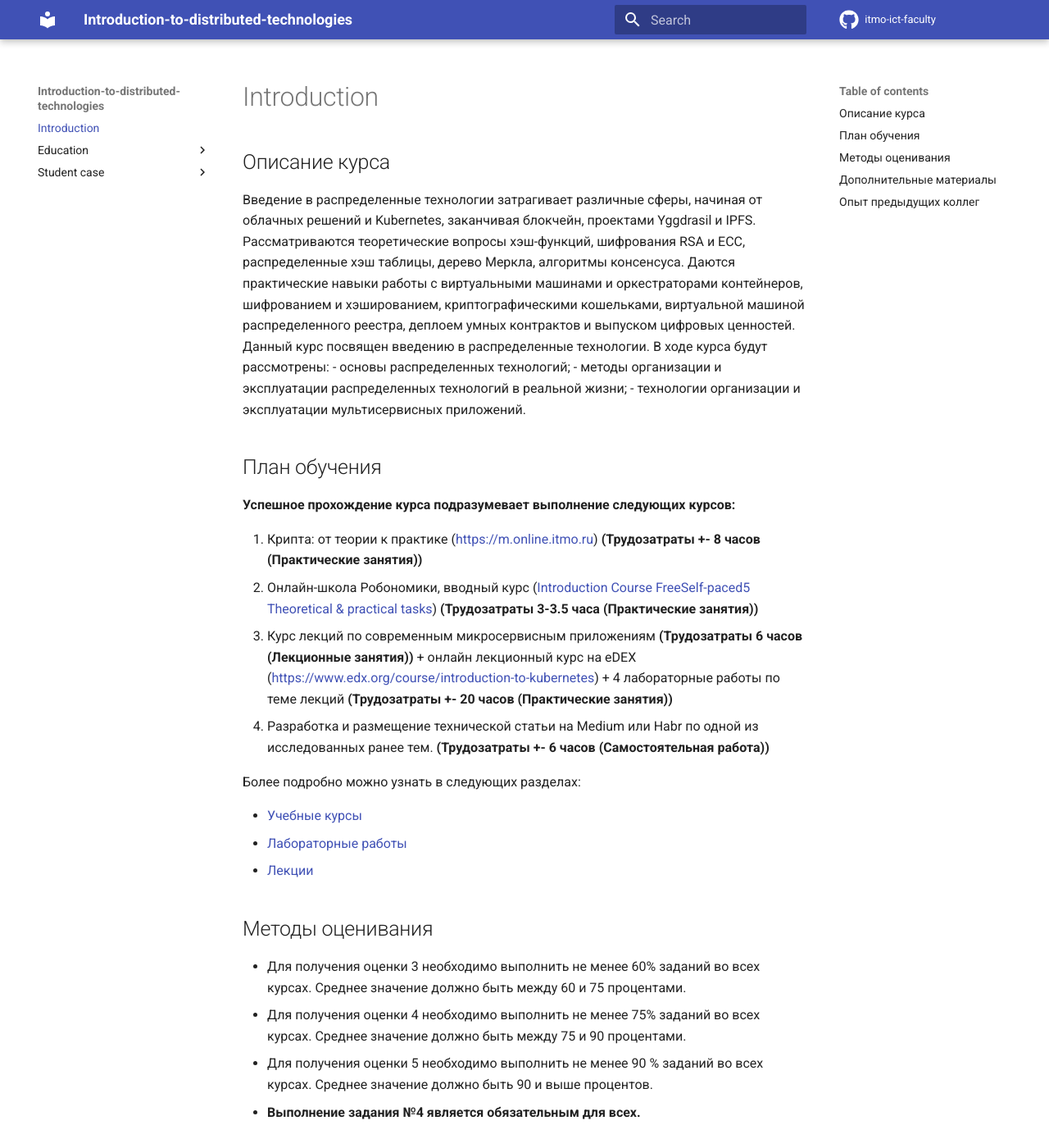
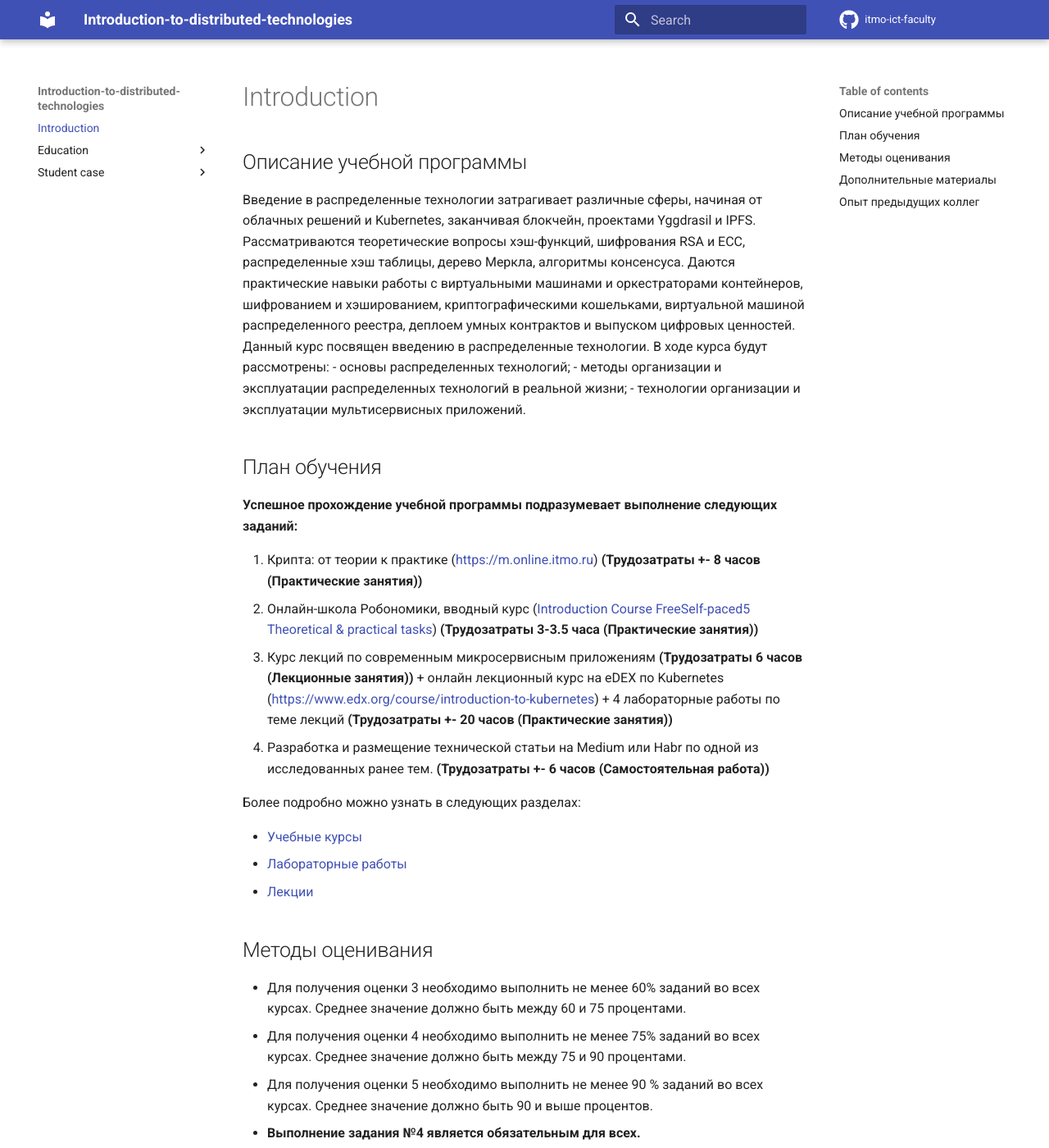
Before and after one commit to itmo-ict-faculty/introduction-to-distributed-technologies, an MkDocs documentation site: the page built from docs/index.md, in a window 1280 px wide and 1400 px high. Shown: the whole window at 82% size. Built offline with MkDocs 1.6.1 and Material for MkDocs 9.7.7, drawn with Linux system fonts in a browser that asks for light colours; comment, search, counter and statistics services are not loaded.

Commit message:
fix some mistake

```diff
--- a/docs/index.md
+++ b/docs/index.md
@@ -1,4 +1,4 @@
-## Описание курса
+## Описание учебной программы
 Введение в распределенные технологии затрагивает различные сферы, начиная от облачных решений и Kubernetes, заканчивая блокчейн, проектами Yggdrasil и IPFS.
 Рассматриваются теоретические вопросы хэш-функций, шифрования RSA и ECC, распределенные хэш таблицы, дерево Меркла, алгоритмы консенсуса. Даются практические навыки работы с виртуальными машинами и оркестраторами контейнеров, шифрованием и хэшированием, криптографическими кошельками, виртуальной машиной распределенного реестра, деплоем умных контрактов и выпуском цифровых ценностей.
 Данный курс посвящен введению в распределенные технологии. В ходе курса будут рассмотрены:
@@ -7,11 +7,11 @@
 - технологии организации и эксплуатации мультисервисных приложений.
 
 ## План обучения
-**Успешное прохождение курса подразумевает выполнение следующих курсов:**
+**Успешное прохождение учебной программы подразумевает выполнение следующих заданий:**
 
 1. Крипта: от теории к практике ([https://m.online.itmo.ru](https://m.online.itmo.ru)) **(Трудозатраты +- 8 часов (Практические занятия))**
 2. Онлайн-школа Робономики, вводный курс ([Introduction Course FreeSelf-paced5 Theoretical & practical tasks](https://robonomics.academy/online-courses/introduction-course)) **(Трудозатраты 3-3.5 часа (Практические занятия))**
-3. Курс лекций по современным микросервисным приложениям **(Трудозатраты 6 часов (Лекционные занятия))** + онлайн лекционный курс на eDEX ([https://www.edx.org/course/introduction-to-kubernetes](https://www.edx.org/course/introduction-to-kubernetes)) + 4 лабораторные работы по теме лекций **(Трудозатраты +- 20 часов (Практические занятия))**
+3. Курс лекций по современным микросервисным приложениям **(Трудозатраты 6 часов (Лекционные занятия))** + онлайн лекционный курс на eDEX по Kubernetes ([https://www.edx.org/course/introduction-to-kubernetes](https://www.edx.org/course/introduction-to-kubernetes)) + 4 лабораторные работы по теме лекций **(Трудозатраты +- 20 часов (Практические занятия))**
 4. Разработка и размещение технической статьи на Medium или Habr по одной из исследованных ранее тем. **(Трудозатраты +- 6 часов (Самостоятельная работа))**
 
 Более подробно можно узнать в следующих разделах:
```
Also changed, not shown: docs/education/courses.md (+16 -0 lines).
